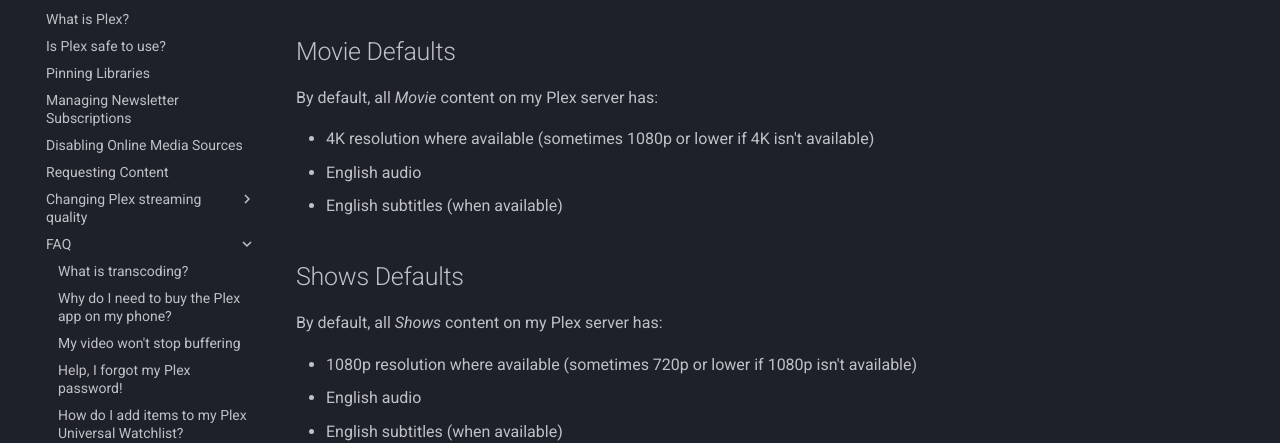
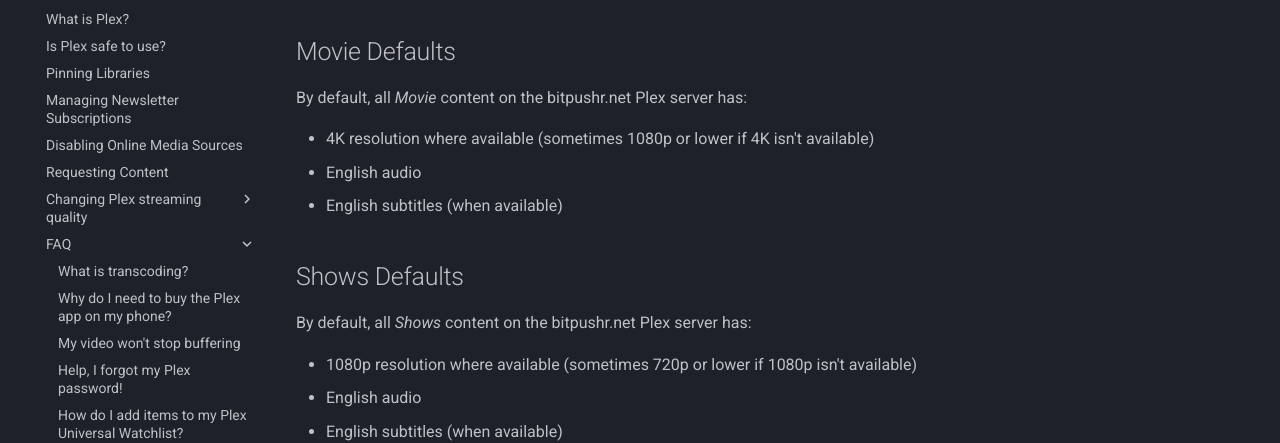
Before and after one commit to bitpushr/plexdocs, an MkDocs documentation site: the page built from docs/faq/special-requests.md, in a window 1280 px wide and 1313 px high. Shown: the part 146-589 px from the top of the window. Built offline with MkDocs 1.6.1 and Material for MkDocs 9.7.7, drawn with Linux system fonts in a browser that asks for light colours.

Commit message:
Update special requests

```diff
--- a/docs/faq/special-requests.md
+++ b/docs/faq/special-requests.md
@@ -4,7 +4,7 @@
 
 ## Movie Defaults
 
-By default, all *Movie* content on my Plex server has:
+By default, all *Movie* content on the bitpushr.net Plex server has:
 
 - 4K resolution where available (sometimes 1080p or lower if 4K isn't available)
 - English audio
@@ -12,7 +12,7 @@
 
 ## Shows Defaults
 
-By default, all *Shows* content on my Plex server has:
+By default, all *Shows* content on the bitpushr.net Plex server has:
 
 - 1080p resolution where available (sometimes 720p or lower if 1080p isn't available)
 - English audio
```
